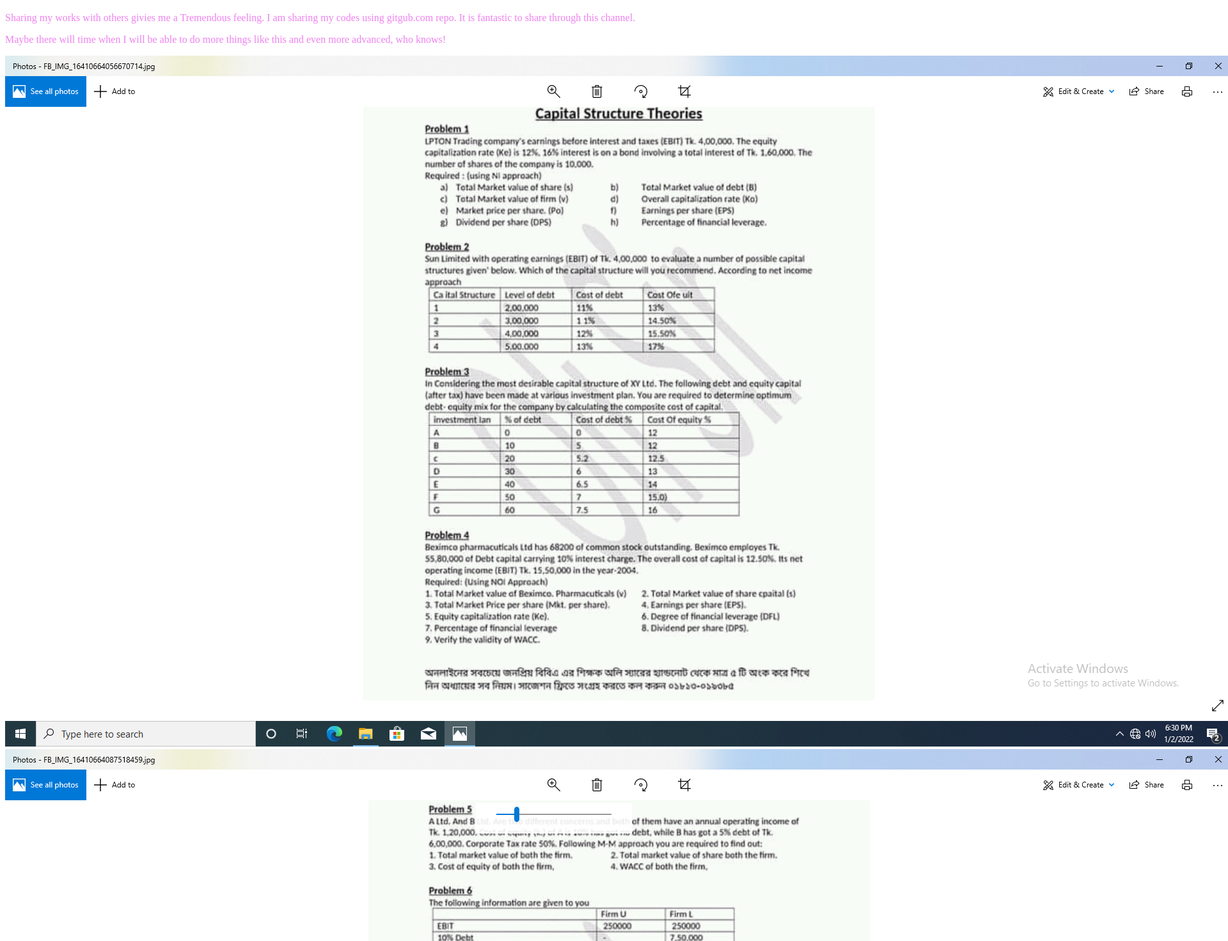
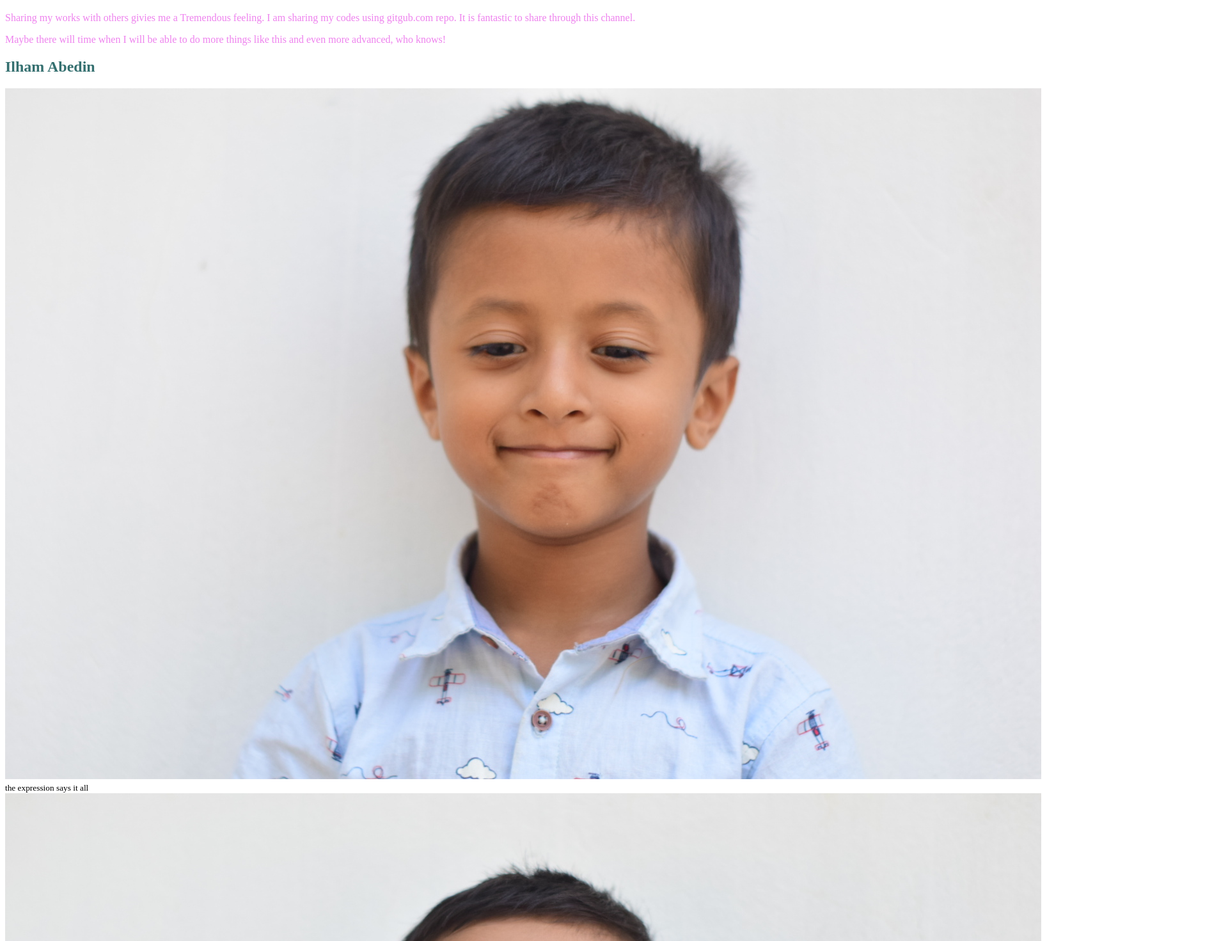
Before and after one commit to shahriar2223/my-second-repo, a plain HTML site: page index.html in a window 1280 px wide. Shown: the part 129-1600 px from the top of the page at 64% size, 1920 px wide, since content can reach past the window. Drawn offline with Linux system fonts and the light colour scheme.

Commit message:
pictures updated

```diff
--- a/index.html
+++ b/index.html
@@ -12,9 +12,12 @@
         <h1>Overview</h1>
         <p>Sharing my works with others givies me a Tremendous feeling. I am sharing my codes using gitgub.com repo. It is fantastic to share through this channel.</p>
         <p>Maybe there will time when I will be able to do more things like this and even more advanced, who knows!</p>
-<img src="Screenshot (4).png" alt="">
-<img src="Screenshot (5).png" alt="">
-<img src="Screenshot (6).png" alt="">
+<h2>Ilham Abedin</h2>
+        <img src="DSC_0762.JPG" alt="">
+        <small>the expression says it all</small>
+<img src="DSC_0769.JPG" alt="">
+<h5>Why does he laugh?</h5>
+<img src="DSC_0772.JPG" alt="">
     <style>
         p{
         color: violet;
@@ -22,6 +25,10 @@
         h1{
             background-color: aqua;
         }
+        h2{
+            color: rgb(53, 112, 112);
+        }
+
 
 
     </style>
```
Also changed, not shown: DSC_0762.JPG (added), DSC_0769.JPG (added), DSC_0770.JPG (added), DSC_0771.JPG (added), DSC_0772.JPG (added).
